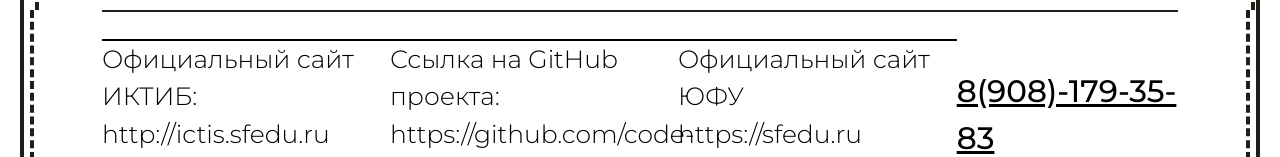
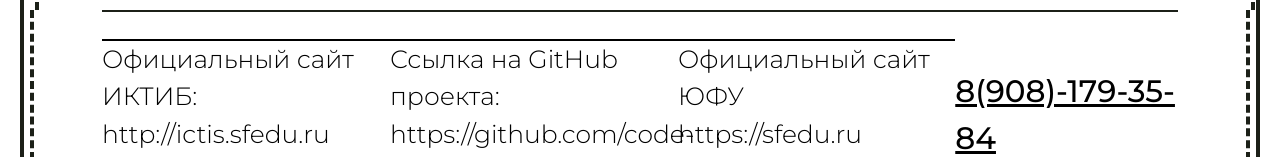
Before and after one commit to code-catsss/ICTIS__LOL, a React (Create React App) app in the folder frontend/: page /auth in a window 1280 px wide. Shown: the part 790-947 px from the top of the page. Built offline with nearby package versions, Linux system fonts and the light colour scheme; a web font is replaced by a local one.

Commit message:
- add push

```diff
--- a/frontend/src/components/Footer/index.js
+++ b/frontend/src/components/Footer/index.js
@@ -23,7 +23,7 @@ export const Footer =  () => {
                     https://sfedu.ru
                 </p>
                 <h1 className="footer__anchor">
-                    8(908)-179-35-83
+                    8(908)-179-35-84
                 </h1>
             </div>
         </div>
```
